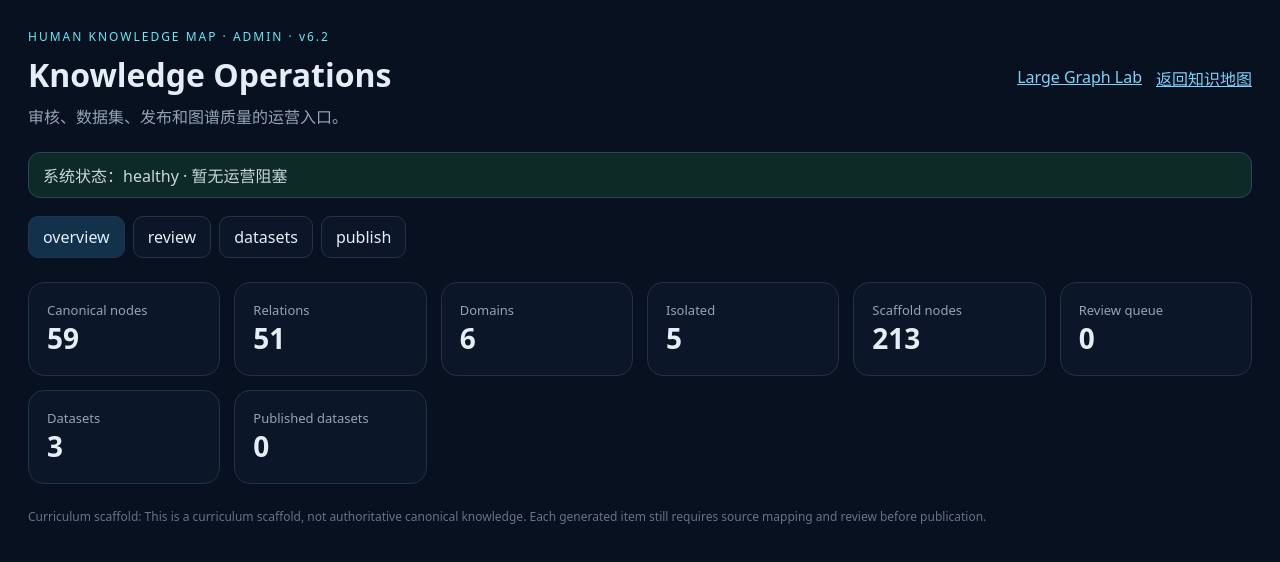
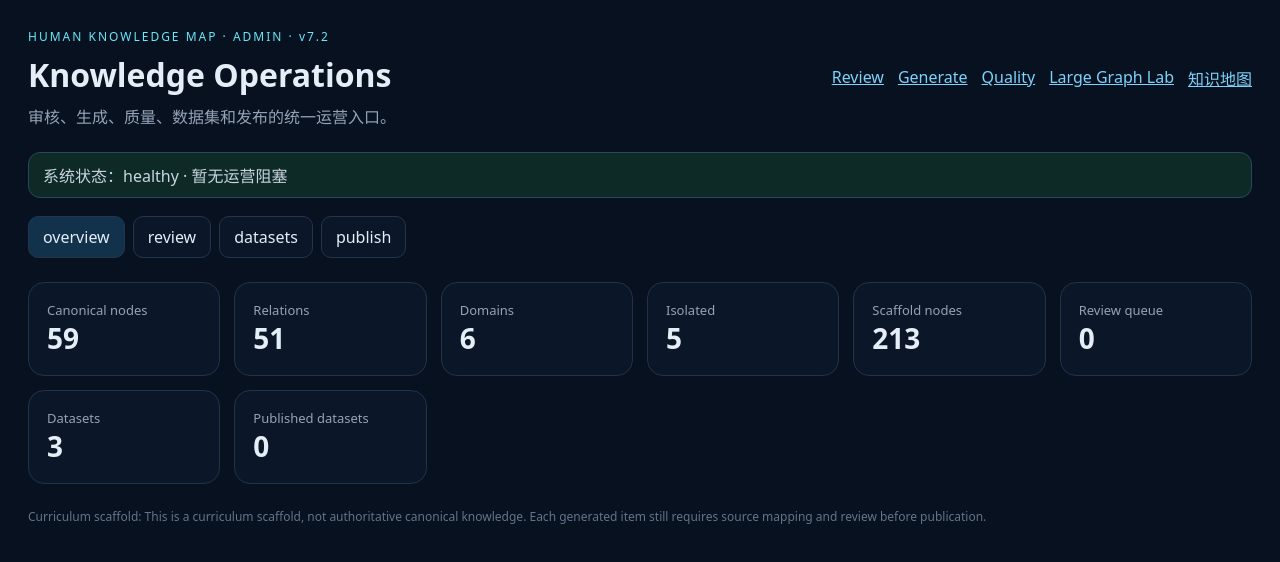
Before and after one commit to senwong/human-knowledge-map, a Next.js app: page /admin in a window 1280 px wide. Shown: the top 562 px of the page. Built offline with nearby package versions, Linux system fonts and the light colour scheme.

Commit message:
chore(v7.2): link admin operations workspaces

```diff
--- a/app/admin/page.tsx
+++ b/app/admin/page.tsx
@@ -29,8 +29,8 @@ export default function AdminPage() {
 
   return <main style={{minHeight:'100vh',background:'#07111f',color:'#e5edf7',padding:28,fontFamily:'system-ui'}}>
     <header style={{display:'flex',justifyContent:'space-between',gap:20,alignItems:'center',marginBottom:24}}>
-      <div><div style={{fontSize:12,letterSpacing:2,color:'#67e8f9'}}>HUMAN KNOWLEDGE MAP · ADMIN · v6.2</div><h1 style={{margin:'8px 0'}}>Knowledge Operations</h1><p style={{color:'#94a3b8',margin:0}}>审核、数据集、发布和图谱质量的运营入口。</p></div>
-      <div style={{display:'flex',gap:14}}><a href="/lab" style={{color:'#7dd3fc'}}>Large Graph Lab</a><a href="/" style={{color:'#7dd3fc'}}>返回知识地图</a></div>
+      <div><div style={{fontSize:12,letterSpacing:2,color:'#67e8f9'}}>HUMAN KNOWLEDGE MAP · ADMIN · v7.2</div><h1 style={{margin:'8px 0'}}>Knowledge Operations</h1><p style={{color:'#94a3b8',margin:0}}>审核、生成、质量、数据集和发布的统一运营入口。</p></div>
+      <div style={{display:'flex',gap:14,flexWrap:'wrap'}}><a href="/admin/review" style={{color:'#7dd3fc'}}>Review</a><a href="/admin/generate" style={{color:'#7dd3fc'}}>Generate</a><a href="/admin/quality" style={{color:'#7dd3fc'}}>Quality</a><a href="/lab" style={{color:'#7dd3fc'}}>Large Graph Lab</a><a href="/" style={{color:'#7dd3fc'}}>知识地图</a></div>
     </header>
     <div style={{padding:'10px 14px',borderRadius:12,marginBottom:18,background:remote?.health.status==='attention'?'#3b1d24':'#0d2a27',border:'1px solid #29485b',color:'#cbd5e1'}}>
       {error ? `Admin API: ${error}` : remote ? `系统状态：${remote.health.status} · ${remote.health.blockers.length ? remote.health.blockers.join('；') : '暂无运营阻塞'}` : '正在加载运营状态…'}
@@ -39,9 +39,9 @@ export default function AdminPage() {
     {tab==='overview' && <section style={{display:'grid',gridTemplateColumns:'repeat(auto-fit,minmax(180px,1fr))',gap:14}}>{[
       ['Canonical nodes',canonicalNodes],['Relations',canonicalEdges],['Domains',metrics.domains],['Isolated',metrics.isolatedNodes],['Scaffold nodes',remote?.curriculumScaffold.nodes ?? '—'],['Review queue',remote?.operations.reviewQueue ?? '—'],['Datasets',datasets.datasets],['Published datasets',remote?.operations.publishedDatasets ?? datasets.published]
     ].map(([label,value])=><article key={String(label)} style={{padding:18,border:'1px solid #1f334a',borderRadius:16,background:'#0b1728'}}><div style={{color:'#94a3b8',fontSize:13}}>{label}</div><strong style={{fontSize:28}}>{value}</strong></article>)}</section>}
-    {tab==='review' && <Panel title="Review queue" text={`待审核 change-set：${remote?.operations.reviewQueue ?? '—'}；已批准待发布：${remote?.operations.approvedWaitingPublish ?? '—'}。AI、课程标准和批量导入都必须经过同一审核流。`} />}
+    {tab==='review' && <Panel title="Review queue" text={`待审核 change-set：${remote?.operations.reviewQueue ?? '—'}；已批准待发布：${remote?.operations.approvedWaitingPublish ?? '—'}。进入 /admin/review 可逐项检查。`} />}
     {tab==='datasets' && <section style={{display:'grid',gap:10}}>{starterDatasets.map((d)=><article key={d.id} style={{padding:16,border:'1px solid #1f334a',borderRadius:14,background:'#0b1728'}}><strong>{d.name}</strong><div style={{color:'#94a3b8',marginTop:5}}>{d.domain} · {d.language} · {d.status}</div></article>)}</section>}
-    {tab==='publish' && <Panel title="Publish pipeline" text="approved change-set → canonical merge → release manifest → PostgreSQL → graph event。每次数据发布都有独立 data version 和可比较的 release manifest。" />}
+    {tab==='publish' && <Panel title="Publish pipeline" text="approved change-set → canonical merge → release manifest → repository transaction → graph event。POST /api/publish 提供发布计划和 rollback-plan 接口。" />}
     {remote?.curriculumScaffold && <p style={{color:'#64748b',fontSize:12,marginTop:24}}>Curriculum scaffold: {remote.curriculumScaffold.note}</p>}
   </main>;
 }
```
